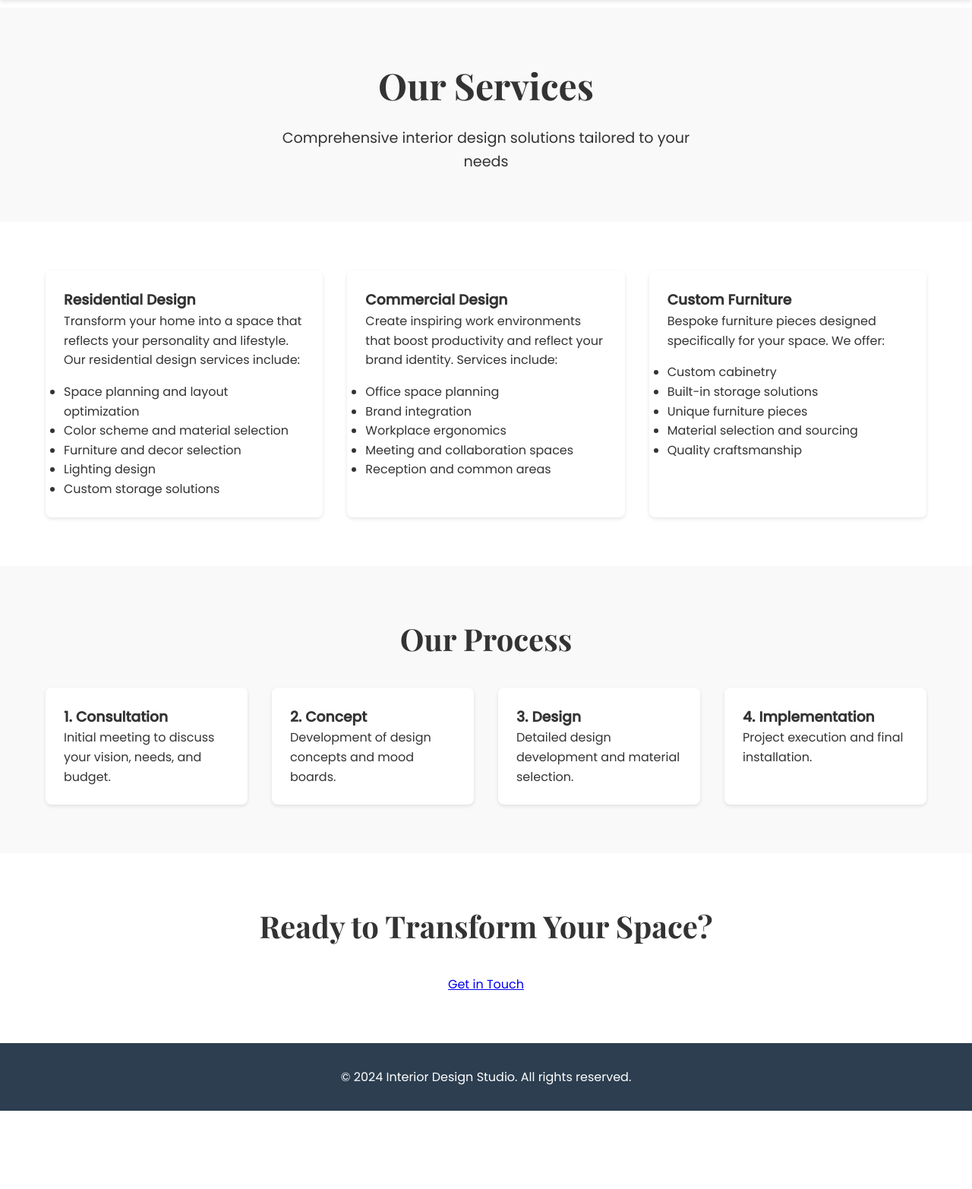
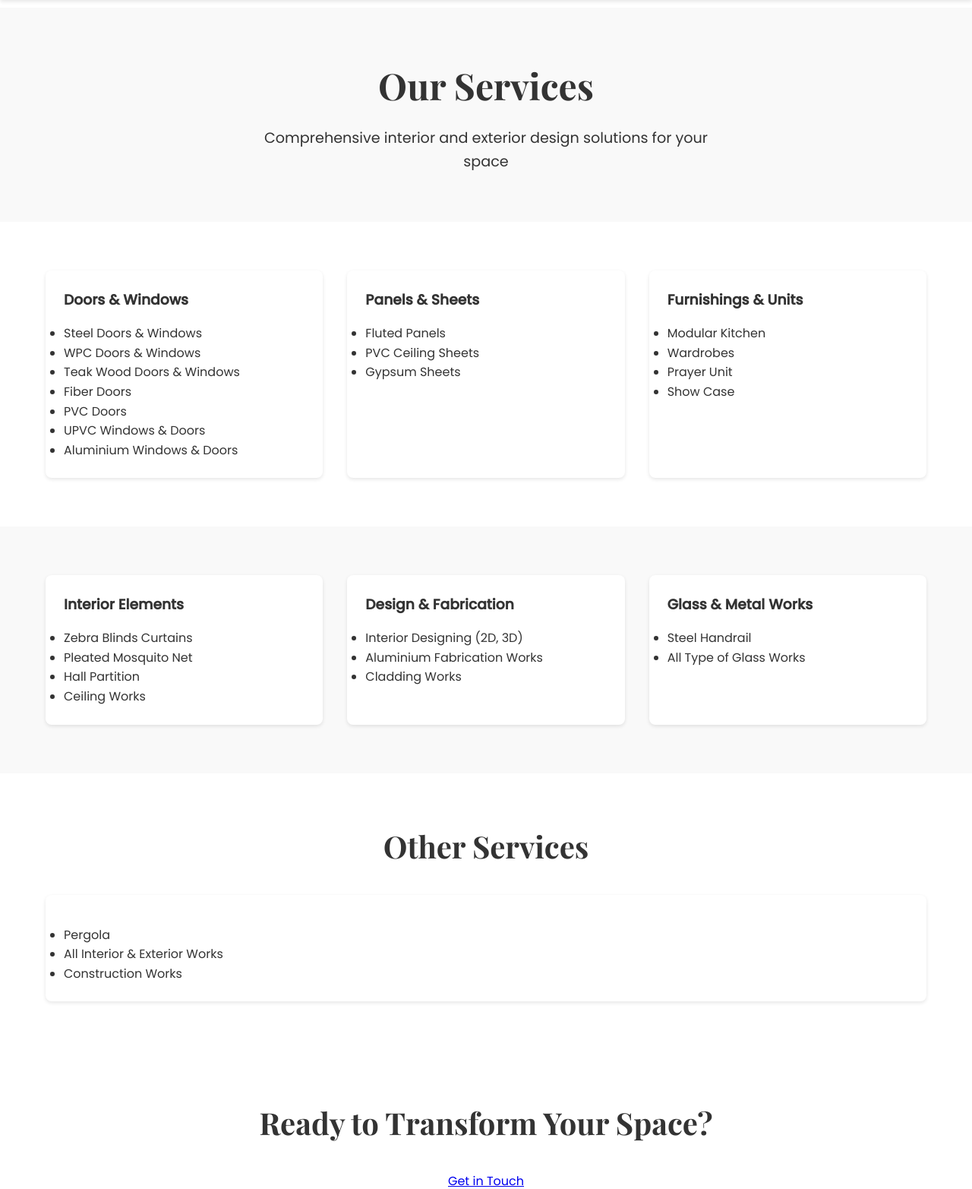
Before and after one commit to sachinthaivalappil/interior-website-test, a Flask app: page /services in a window 1280 px wide. Shown: the part 70-1635 px from the top of the page at 76% size. Before the commit the page ends 1532 px from the top, so only its background shows below. Run offline with Flask 3, Linux system fonts and the light colour scheme.

Commit message:
customizing

```diff
--- a/app.py
+++ b/app.py
@@ -27,4 +27,5 @@ def contact():
     return render_template('contact.html')
 
 if __name__ == '__main__':
-    app.run(host='0.0.0.0', debug=True)
+    app.run(host='0.0.0.0', port=5001, debug=True)
+    #app.run(host='0.0.0.0', debug=True)
--- a/templates/services.html
+++ b/templates/services.html
@@ -6,7 +6,7 @@
 <section class="hero">
     <div class="container">
         <h1>Our Services</h1>
-        <p>Comprehensive interior design solutions tailored to your needs</p>
+        <p>Comprehensive interior and exterior design solutions for your space</p>
     </div>
 </section>
 
@@ -15,40 +15,36 @@
         <div class="grid">
             <div class="card">
                 <div class="card-content">
-                    <h3>Residential Design</h3>
-                    <p>Transform your home into a space that reflects your personality and lifestyle. Our residential design services include:</p>
+                    <h3>Doors & Windows</h3>
                     <ul style="margin-top: 1rem;">
-                        <li>Space planning and layout optimization</li>
-                        <li>Color scheme and material selection</li>
-                        <li>Furniture and decor selection</li>
-                        <li>Lighting design</li>
-                        <li>Custom storage solutions</li>
+                        <li>Steel Doors & Windows</li>
+                        <li>WPC Doors & Windows</li>
+                        <li>Teak Wood Doors & Windows</li>
+                        <li>Fiber Doors</li>
+                        <li>PVC Doors</li>
+                        <li>UPVC Windows & Doors</li>
+                        <li>Aluminium Windows & Doors</li>
                     </ul>
                 </div>
             </div>
             <div class="card">
                 <div class="card-content">
-                    <h3>Commercial Design</h3>
-                    <p>Create inspiring work environments that boost productivity and reflect your brand identity. Services include:</p>
+                    <h3>Panels & Sheets</h3>
                     <ul style="margin-top: 1rem;">
-                        <li>Office space planning</li>
-                        <li>Brand integration</li>
-                        <li>Workplace ergonomics</li>
-                        <li>Meeting and collaboration spaces</li>
-                        <li>Reception and common areas</li>
+                        <li>Fluted Panels</li>
+                        <li>PVC Ceiling Sheets</li>
+                        <li>Gypsum Sheets</li>
                     </ul>
                 </div>
             </div>
             <div class="card">
                 <div class="card-content">
-                    <h3>Custom Furniture</h3>
-                    <p>Bespoke furniture pieces designed specifically for your space. We offer:</p>
+                    <h3>Furnishings & Units</h3>
                     <ul style="margin-top: 1rem;">
-                        <li>Custom cabinetry</li>
-                        <li>Built-in storage solutions</li>
-                        <li>Unique furniture pieces</li>
-                        <li>Material selection and sourcing</li>
-                        <li>Quality craftsmanship</li>
+                        <li>Modular Kitchen</li>
+                        <li>Wardrobes</li>
+                        <li>Prayer Unit</li>
+                        <li>Show Case</li>
                     </ul>
                 </div>
             </div>
@@ -58,30 +54,52 @@
 
 <section class="section" style="background-color: var(--light-bg);">
     <div class="container">
-        <h2 class="section-title">Our Process</h2>
-        <div class="grid" style="grid-template-columns: repeat(4, 1fr);">
+        <div class="grid">
             <div class="card">
                 <div class="card-content">
-                    <h3>1. Consultation</h3>
-                    <p>Initial meeting to discuss your vision, needs, and budget.</p>
+                    <h3>Interior Elements</h3>
+                    <ul style="margin-top: 1rem;">
+                        <li>Zebra Blinds Curtains</li>
+                        <li>Pleated Mosquito Net</li>
+                        <li>Hall Partition</li>
+                        <li>Ceiling Works</li>
+                    </ul>
                 </div>
             </div>
             <div class="card">
                 <div class="card-content">
-                    <h3>2. Concept</h3>
-                    <p>Development of design concepts and mood boards.</p>
+                    <h3>Design & Fabrication</h3>
+                    <ul style="margin-top: 1rem;">
+                        <li>Interior Designing (2D, 3D)</li>
+                        <li>Aluminium Fabrication Works</li>
+                        <li>Cladding Works</li>
+                    </ul>
                 </div>
             </div>
             <div class="card">
                 <div class="card-content">
-                    <h3>3. Design</h3>
-                    <p>Detailed design development and material selection.</p>
+                    <h3>Glass & Metal Works</h3>
+                    <ul style="margin-top: 1rem;">
+                        <li>Steel Handrail</li>
+                        <li>All Type of Glass Works</li>
+                    </ul>
                 </div>
             </div>
+        </div>
+    </div>
+</section>
+
+<section class="section">
+    <div class="container">
+        <h2 class="section-title">Other Services</h2>
+        <div class="grid">
             <div class="card">
                 <div class="card-content">
-                    <h3>4. Implementation</h3>
-                    <p>Project execution and final installation.</p>
+                    <ul style="margin-top: 1rem;">
+                        <li>Pergola</li>
+                        <li>All Interior & Exterior Works</li>
+                        <li>Construction Works</li>
+                    </ul>
                 </div>
             </div>
         </div>
```
Also changed, not shown: templates/about.html (+17 -20 lines), templates/contact.html (+29 -16 lines), templates/index.html (+17 -17 lines).
